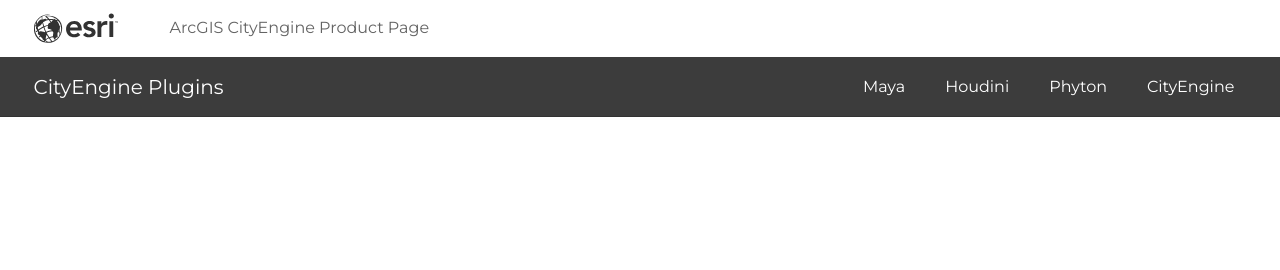
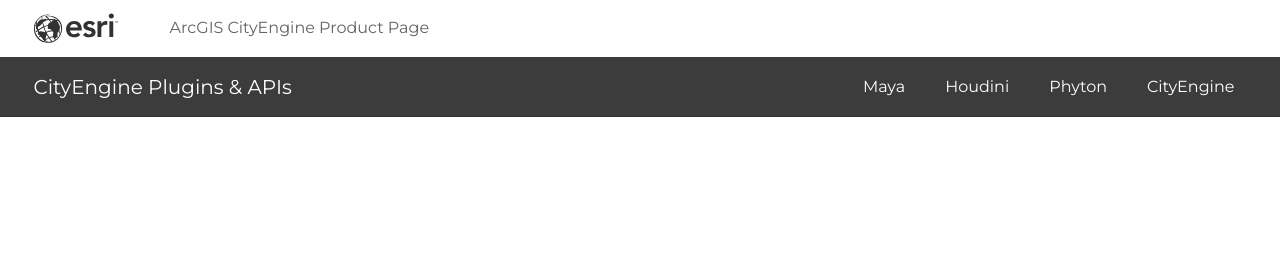
Before and after one commit to Esri/cityengine, a Jekyll site: the page built from index.markdown, in a window 1280 px wide. Shown: the top 270 px of the page. Built offline with Jekyll 4.4.1, drawn with Linux system fonts in a browser that asks for light colours.

Commit message:
Changed overview title

```diff
--- a/_layouts/default.html
+++ b/_layouts/default.html
@@ -15,7 +15,7 @@
     </nav>
     <div class="subnav darkgrey">
       <div class="subnav-wrapper horizontal stretched">
-        <a class="subnav-title-link vertical center" href="{{ '/' | relative_url }}"><h2 class="subnav-title">CityEngine Plugins</h2></a>
+        <a class="subnav-title-link vertical center" href="{{ '/' | relative_url }}"><h2 class="subnav-title">CityEngine Plugins & APIs</h2></a>
         <div class="horizontal stretched">
           {% assign pluginsinorder = site.plugins | sort:'order-of-appearance' %}
           {% for item in pluginsinorder %}
```
